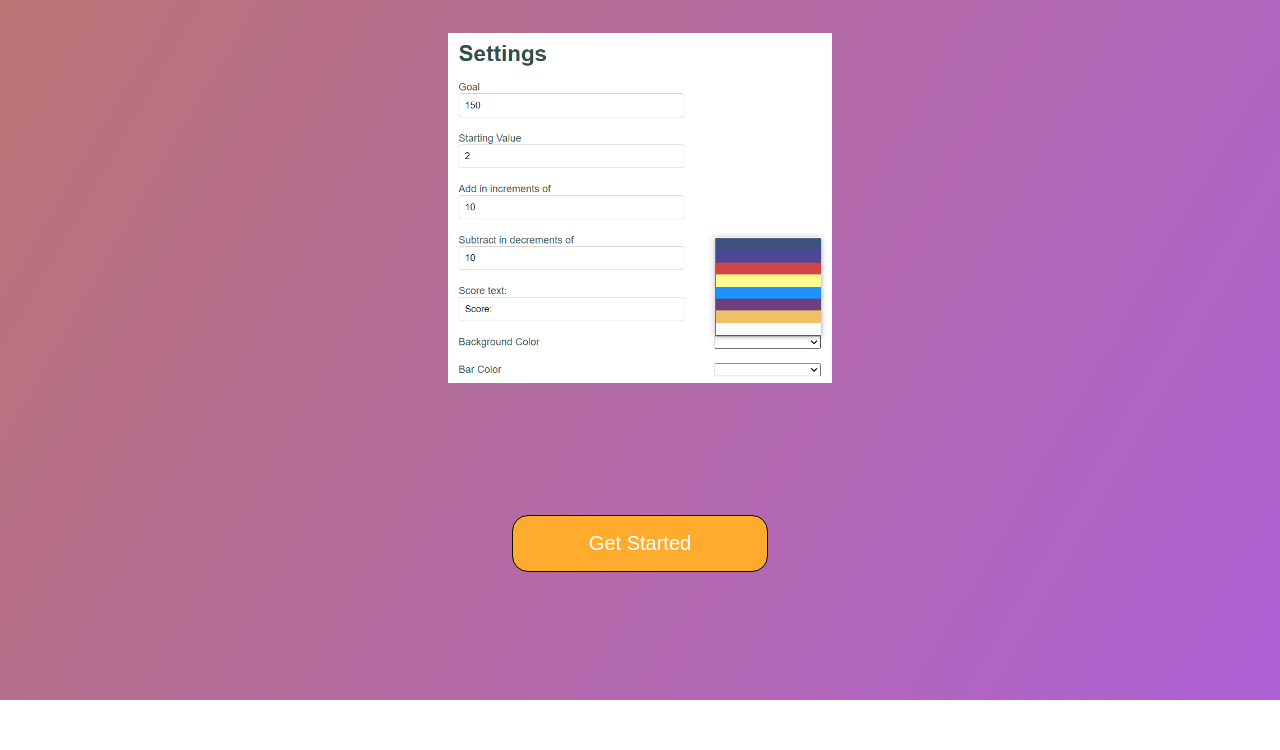
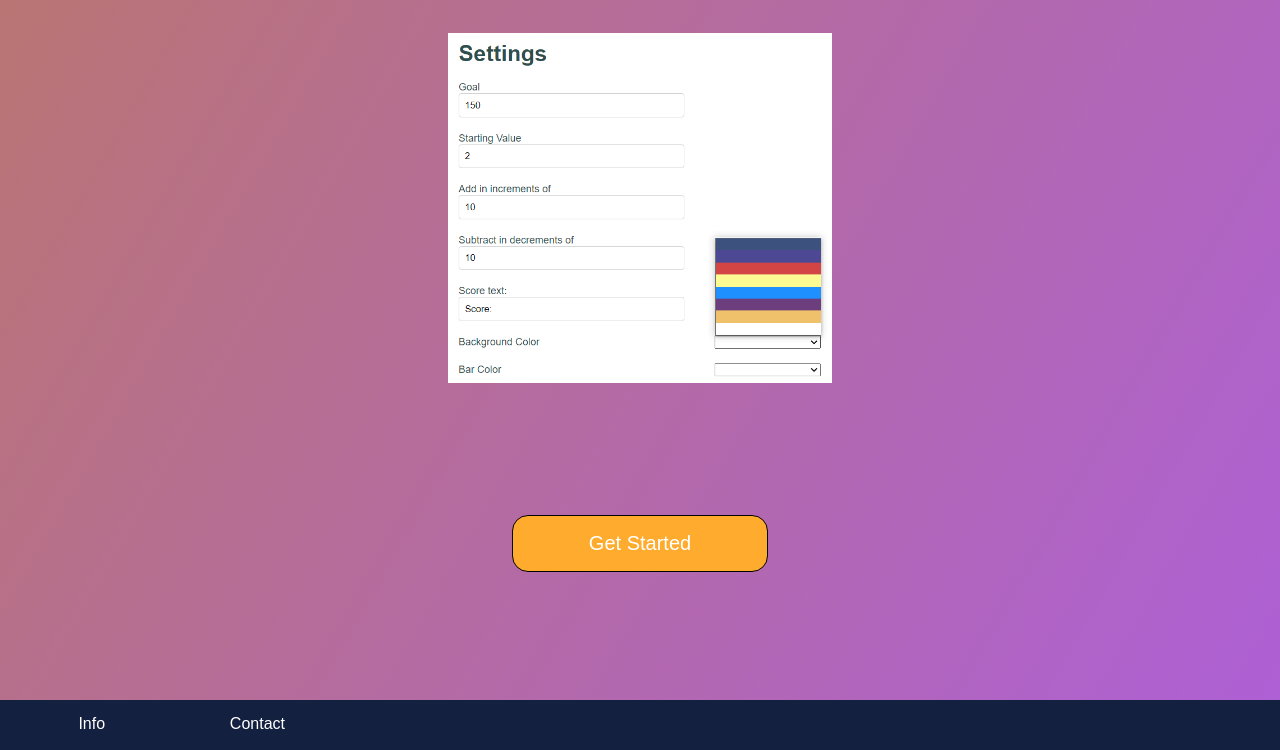
Before and after one commit to prestonwin78/goalbug, a React app: page / in a window 1280 px wide. Shown: the part 928-1678 px from the top of the page. Before the commit the page ends 1628 px from the top, so only its background shows below. Built offline with nearby package versions, Linux system fonts and the light colour scheme.

Commit message:
Add footer

```diff
--- /dev/null
+++ b/src/Footer.js
@@ -0,0 +1,12 @@
+import React from "react";
+
+function Footer() {
+  return (
+    <div className="footer">
+      <a href="./index.html">Info</a>
+      <a href="./index.html">Contact</a>
+    </div>
+  );
+}
+
+export default Footer;
--- a/src/ScoreContainer.js
+++ b/src/ScoreContainer.js
@@ -120,6 +120,9 @@ class ScoreContainer extends React.Component {
           decrement={this.decrementScore}
         />
 
+        {/* Empty row for spacing */}
+        <div style={{ paddingTop: "10%" }}></div>
+
         {/* for testing output only */}
         <div style={{ display: "none" }}>
           <h1>goal: {this.state.goal}</h1>
--- a/src/index.js
+++ b/src/index.js
@@ -2,6 +2,7 @@ import React from "react";
 import ReactDOM from "react-dom";
 import Header from "./Header";
 import ScoreContainer from "./ScoreContainer";
+import Footer from "./Footer";
 import Landing from "./Landing.js";
 
 class App extends React.Component {
@@ -25,6 +26,7 @@ class App extends React.Component {
         <Header />
         {this.state.onLanding && <Landing changeState={this.changeState} />}
         {!this.state.onLanding && <ScoreContainer />}
+        <Footer />
       </div>
     );
   }
--- a/src/styles/styles.css
+++ b/src/styles/styles.css
@@ -7,6 +7,17 @@
 .header {
   background-color: hsla(222, 54%, 21%, 100%);
   padding: 1rem;
+}
+
+.footer {
+  background-color: hsla(222, 54%, 16%, 100%);
+  padding: 1rem;
+}
+
+.footer a {
+  padding: 5% 5% 0 5%;
+  color: white;
+  text-decoration: none;
 }
 
 #title {
```
